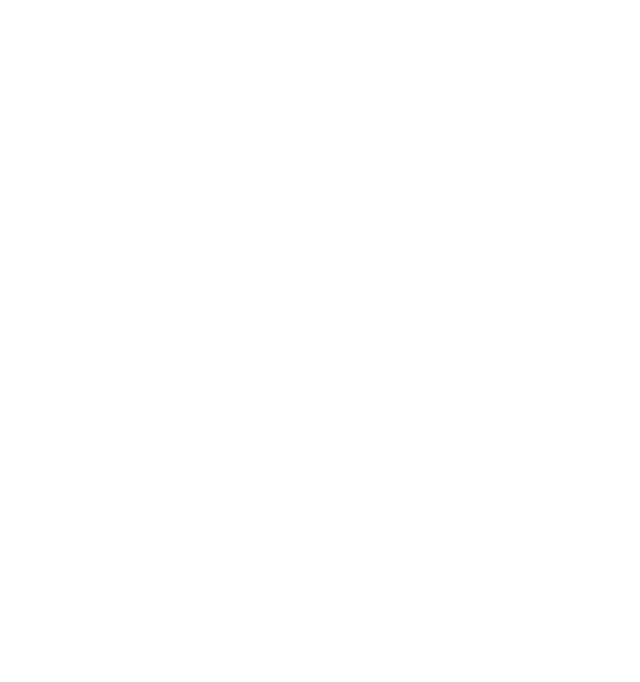
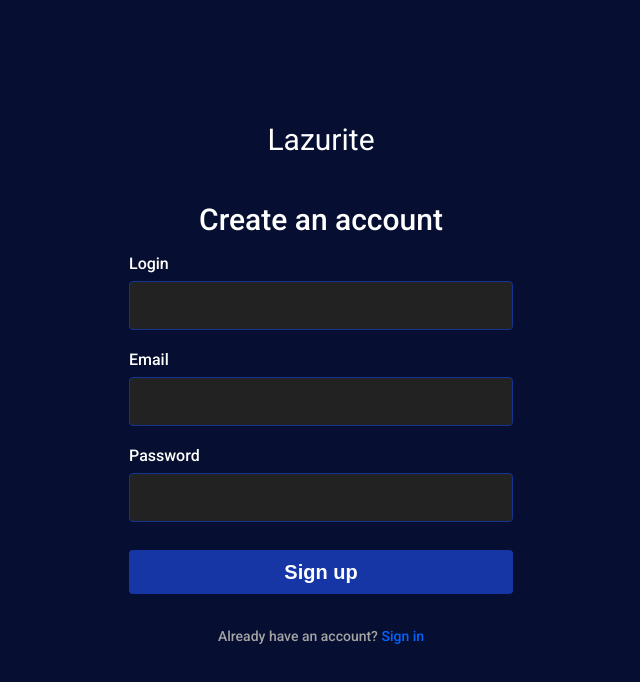
Before and after one commit to Cimba22/Lazurite, an Angular app in the folder frontend-ui/: page /register in a window 1280 px wide. Before the commit this address led to /. Shown: the top 682 px of the page, without its empty margins (319-959 px from the left). Built offline with nearby package versions, Linux system fonts and the light colour scheme.

Commit message:
Registration component

```diff
--- a/frontend-ui/src/app/app-routing.module.ts
+++ b/frontend-ui/src/app/app-routing.module.ts
@@ -1,11 +1,16 @@
 import { NgModule } from '@angular/core';
 import { RouterModule, Routes } from '@angular/router';
 import {LoginComponent} from "./pages/login/login.component";
+import {RegisterComponent} from "./pages/register/register.component";
 
 const routes: Routes = [
   {
     path: 'login',
     component: LoginComponent
+  },
+  {
+    path: 'register',
+    component: RegisterComponent
   }
 ];
 
--- /dev/null
+++ b/frontend-ui/src/app/pages/register/register.component.css
@@ -0,0 +1,172 @@
+body {
+  margin: 0;
+  width: 100%;
+  height: 100%;
+  font-family: 'Roboto', sans-serif;
+
+  background-color: #060f31;
+
+  color: white
+
+}
+
+*,
+*:before,
+*:after {
+  box-sizing: border-box;
+}
+
+h1, h2, h3, h4, h5, h6 {
+  margin: 0;
+}
+
+form {
+  display: block;
+  margin-top: 0em;
+  unicode-bidi: isolate;
+}
+
+
+
+/* main */
+main{
+  height: 100vh;
+}
+
+.mx-auto {
+  margin-left: auto;
+  margin-right: auto;
+}
+
+
+/* message-container */
+/* green */
+.text-green-400 {
+  --tw-text-opacity: 1;
+  color: rgb(74 222 128 / var(--tw-text-opacity));
+}
+
+.text-sm {
+  font-size: 0.875rem;
+  line-height: 1.25rem;
+}
+
+.bg-green-950 {
+  --tw-bg-opacity: 1;
+  background-color: rgb(5 46 22 / var(--tw-bg-opacity));
+}
+
+.border-green-900 {
+  --tw-border-opacity: 1;
+  border-color: rgb(20 83 45 / var(--tw-border-opacity));
+}
+
+/* red */
+.text-red-400 {
+  --tw-text-opacity: 1;
+  color: rgb(248 113 113 / var(--tw-text-opacity));
+}
+.bg-red-950 {
+  --tw-bg-opacity: 1;
+  background-color: rgb(69 10 10 / var(--tw-bg-opacity));
+}
+.border-red-900 {
+  --tw-border-opacity: 1;
+  border-color: rgb(127 29 29 / var(--tw-border-opacity));
+}
+
+/* form */
+.space-y-3 > :not([hidden]) ~ :not([hidden]) {
+  --tw-space-y-reverse: 0;
+  margin-top: calc(0.75rem* calc(1 - var(--tw-space-y-reverse)));
+  margin-bottom: calc(0.75rem* var(--tw-space-y-reverse));
+}
+
+
+
+.input-label {
+  display: block;
+  padding-top: 0.5rem;
+  padding-bottom: 0.5rem;
+  font-weight: 500;
+}
+
+
+
+
+a {
+  color: inherit;
+  text-decoration: inherit;
+}
+
+.button-primary {
+  --tw-bg-opacity: 1;
+  background-color: rgb(22 54 166 / var(--tw-bg-opacity));
+  --tw-text-opacity: 1;
+  color: rgb(255 255 255 / var(--tw-text-opacity));
+}
+
+.button {
+  display: inline-block;
+  cursor: pointer;
+  -webkit-user-select: none;
+  -moz-user-select: none;
+  user-select: none;
+  white-space: nowrap;
+  border-radius: 0.25rem;
+  border: none;
+  --tw-bg-opacity: 1;
+
+  padding-left: 1rem;
+  padding-right: 1rem;
+  padding-top: 0.75rem;
+  padding-bottom: 0.75rem;
+  text-align: center;
+  font-size: 1.25rem;
+  line-height: 1.25rem;
+  font-weight: 600;
+
+}
+
+select, input, .input {
+  -webkit-appearance: none;
+  -moz-appearance: none;
+  appearance: none;
+  outline: none;
+  max-width: 100%;
+  border-radius: 0.25rem;
+  border-width: 0px;
+  border: #14358f 1px solid;
+  --tw-bg-opacity: 1;
+  background-color: rgb(34 34 34 / var(--tw-bg-opacity));
+  padding-top: 1rem;
+  padding-bottom: 1rem;
+  padding-left: 0.75rem;
+  padding-right: 0.75rem;
+  --tw-text-opacity: 1;
+  color: rgb(255 255 255 / var(--tw-text-opacity));
+  --tw-ring-offset-shadow: var(--tw-ring-inset) 0 0 0 var(--tw-ring-offset-width) var(--tw-ring-offset-color);
+  --tw-ring-shadow: var(--tw-ring-inset) 0 0 0 calc(1px + var(--tw-ring-offset-width)) var(--tw-ring-color);
+  box-shadow: var(--tw-ring-offset-shadow), var(--tw-ring-shadow), var(--tw-shadow, 0 0 #0000);
+  --tw-ring-opacity: 1;
+  --tw-ring-color: rgb(64 64 64 / var(--tw-ring-opacity));
+  transition-property: all;
+  transition-timing-function: cubic-bezier(0.4, 0, 0.2, 1);
+  transition-duration: 150ms;
+}
+
+.text-muted {
+  --tw-text-opacity: 1;
+  color: rgb(163 163 163 / var(--tw-text-opacity));
+}
+
+a.text-accent {
+  transition-property: color, background-color, border-color, text-decoration-color, fill, stroke;
+  transition-timing-function: cubic-bezier(0.4, 0, 0.2, 1);
+  transition-duration: 150ms;
+}
+
+.text-accent {
+  --tw-text-opacity: 1;
+  color: rgb(0 100 255 / var(--tw-text-opacity));
+}
--- /dev/null
+++ b/frontend-ui/src/app/pages/register/register.component.html
@@ -0,0 +1,52 @@
+<body>
+
+<main class="flex min-h-full flex-col justify-center">
+  <div class="flex min-h-full flex-col justify-center px-6">
+    <div class="py-6 max-w-24 w-full mx-auto">
+
+      <div class="flex justify-center pb-8">
+        <a class="text-3xl pb-1" href="#">Lazurite</a>
+      </div>
+
+      <h1 class="mb-6 text-center text-3xl font-medium">Create an account</h1>
+
+      <div class="message-container mb-2">
+        <!--        <div class="text-green-400 text-sm text-center p-2 rounded border border-green-900 bg-green-950" *ngIf="errorMsg.length">-->
+        <!--          <p *ngFor="let msg of errorMsg">{{msg}}</p>-->
+        <!--        </div>-->
+        <div class="text-red-400 text-sm text-center p-2 rounded border border-red-900 bg-red-950" *ngIf="errorMsg.length">
+          <p *ngFor="let msg of errorMsg">{{msg}}</p>
+        </div>
+      </div>
+
+      <form class="space-y-3">
+
+        <div>
+          <label class="input-label" for="labeled-input-login">Login</label>
+          <input class="block input w-full" type="text" id="labeled-input-login" [(ngModel)] = "registerRequest.login" name="login">
+        </div>
+
+        <div>
+          <label class="input-label" for="labeled-input-email">Email</label>
+          <input class="block input w-full" type="email" id="labeled-input-email" [(ngModel)]= "registerRequest.email" name="email">
+        </div>
+
+        <div>
+          <label class="input-label" for="labeled-input-password">Password</label>
+          <input class="block input w-full" type="password" id="labeled-input-password" [(ngModel)]= "registerRequest.passwordHash" name="passwordHash">
+        </div>
+
+
+        <div class="pt-2">
+          <button (click)="register()" class="button button-primary w-full mt-4">Sign up</button>
+        </div>
+      </form>
+
+      <div class="my-8 leading-6 font-medium text-sm ">
+        <p class="text-center text-muted">Already have an account?
+          <a href="login()"  class="text-accent">Sign in</a>
+        </p>
+      </div>
+    </div>
+  </div>
+</main>
--- /dev/null
+++ b/frontend-ui/src/app/pages/register/register.component.ts
@@ -0,0 +1,43 @@
+import { Component } from '@angular/core';
+import {RegistrationRequest} from "../../services/models/registration-request";
+import {Router} from "@angular/router";
+import {AuthenticationService} from "../../services/services/authentication.service";
+import {CommonModule} from "@angular/common";
+import {FormsModule, ReactiveFormsModule} from "@angular/forms";
+
+@Component({
+  selector: 'app-register',
+  templateUrl: './register.component.html',
+  styleUrl: './register.component.css',
+  standalone:true,
+  imports: [CommonModule, FormsModule, ReactiveFormsModule]
+})
+export class RegisterComponent {
+
+  registerRequest: RegistrationRequest = {login: '', email: '', passwordHash: ''}
+  errorMsg: Array<string> = [];
+
+  constructor(
+    private router: Router,
+    private authService: AuthenticationService
+  ) {
+  }
+
+  register() {
+    this.errorMsg = [];
+    this.authService.register({
+      body: this.registerRequest
+    }).subscribe({
+        next: () => {
+          this.router.navigate(['activate-account']);
+        },
+        error: (err) => {
+          this.errorMsg = err.error.validationErrors;
+        }
+      });
+  }
+
+  login() {
+      this.router.navigate(['login'])
+  }
+}
```
Also changed, not shown: frontend-ui/src/app/app.module.ts (+7 -6 lines), 1 other file (tests, documents, lock files or other folders).
